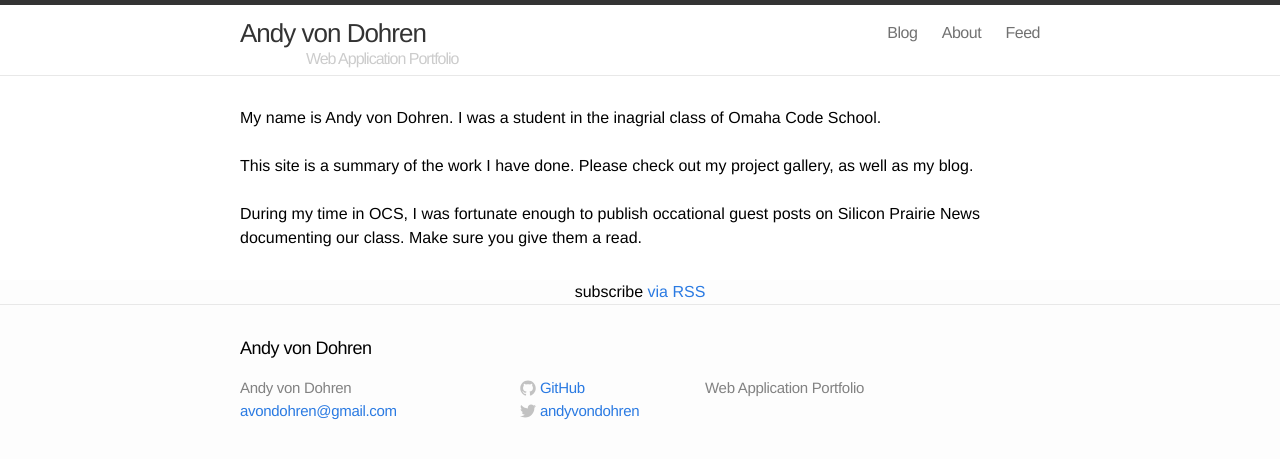
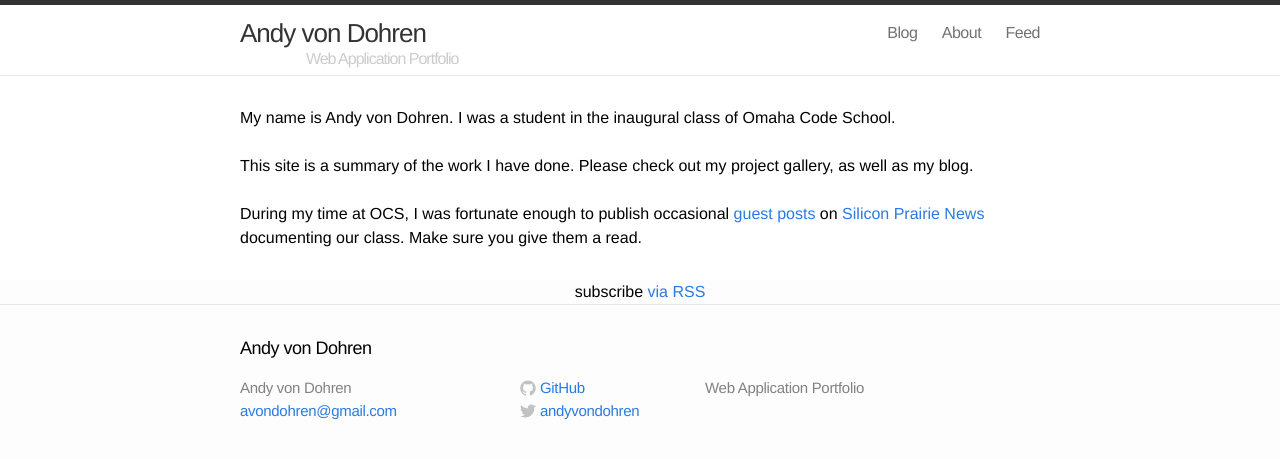
Before and after one commit to avondohren/andyv.me, a Jekyll site: the page built from index.html, in a window 1280 px wide. Shown: the top 459 px of the page. Built offline with Jekyll 4.4.1, drawn with Linux system fonts in a browser that asks for light colours.

Commit message:
playing with baseurl

```diff
--- a/_config.yml
+++ b/_config.yml
@@ -3,7 +3,7 @@
 title: Andy von Dohren
 email: avondohren@gmail.com
 description: "Web Application Portfolio"
-baseurl: "http://andyv.me"
+baseurl: ""
 url: "http://andyv.me"
 
 # Social Network settings
--- a/_includes/footer.html
+++ b/_includes/footer.html
@@ -54,6 +54,7 @@
 
     <div class="footer-col-3 column">
       <p class="text">{{ site.description }}</p>
+      <p class="text">{{ site.baseurl }}</p>
     </div>
 
   </div>
--- a/index.html
+++ b/index.html
@@ -1,13 +1,14 @@
 ---
 layout: default
+title: andyv.me - Andy von Dohren
 ---
 
 <div class="home">
 
-  <p>My name is Andy von Dohren. I was a student in the inagrial class of Omaha Code School.<br /><br />
+  <p>My name is Andy von Dohren. I was a student in the inaugural class of Omaha Code School.<br /><br />
 
-    This site is a summary of the work I have done. Please check out my project gallery, as well as my blog.<br /><br />
+This site is a summary of the work I have done. Please check out my project gallery, as well as my blog.<br /><br />
 
-    During my time in OCS, I was fortunate enough to publish occational guest posts on Silicon Prairie News documenting our class. Make sure you give them a read.<br /></p>
+During my time at OCS, I was fortunate enough to publish occasional <a href="http://www.siliconprairienews.com/tags/andy-von-dohren">guest posts</a> on <a href="http://www.siliconprairienews.com">Silicon Prairie News</a> documenting our class. Make sure you give them a read.</p>
 
 </div>
```
